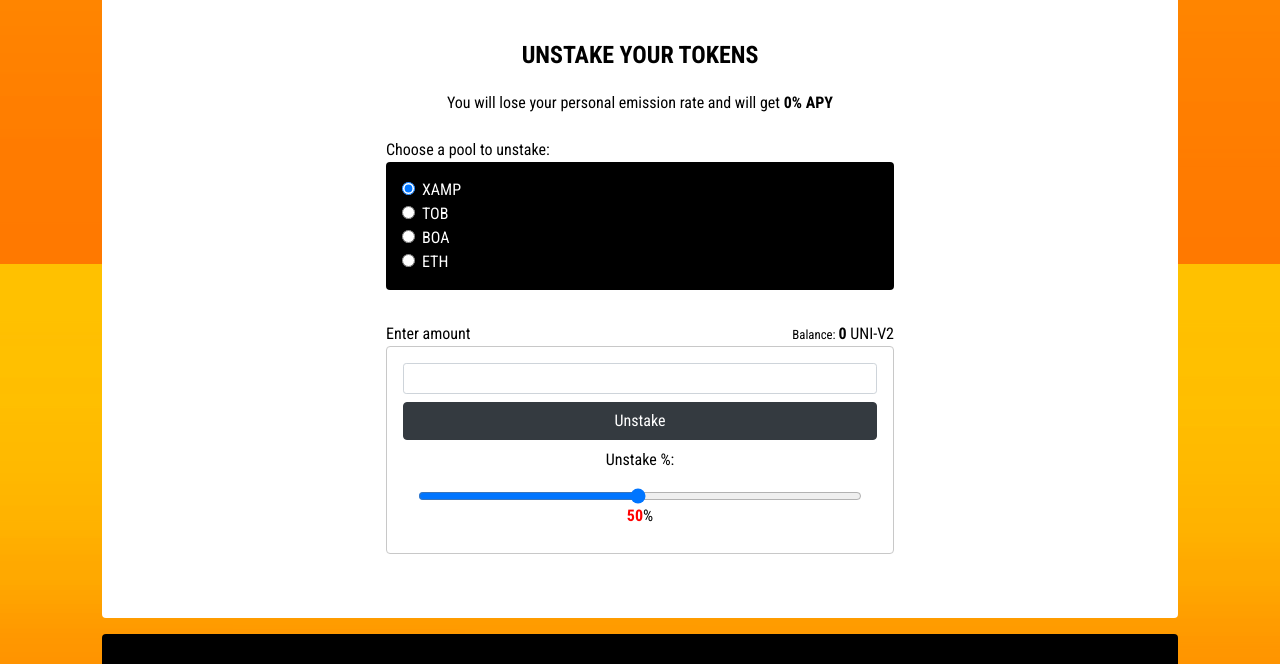
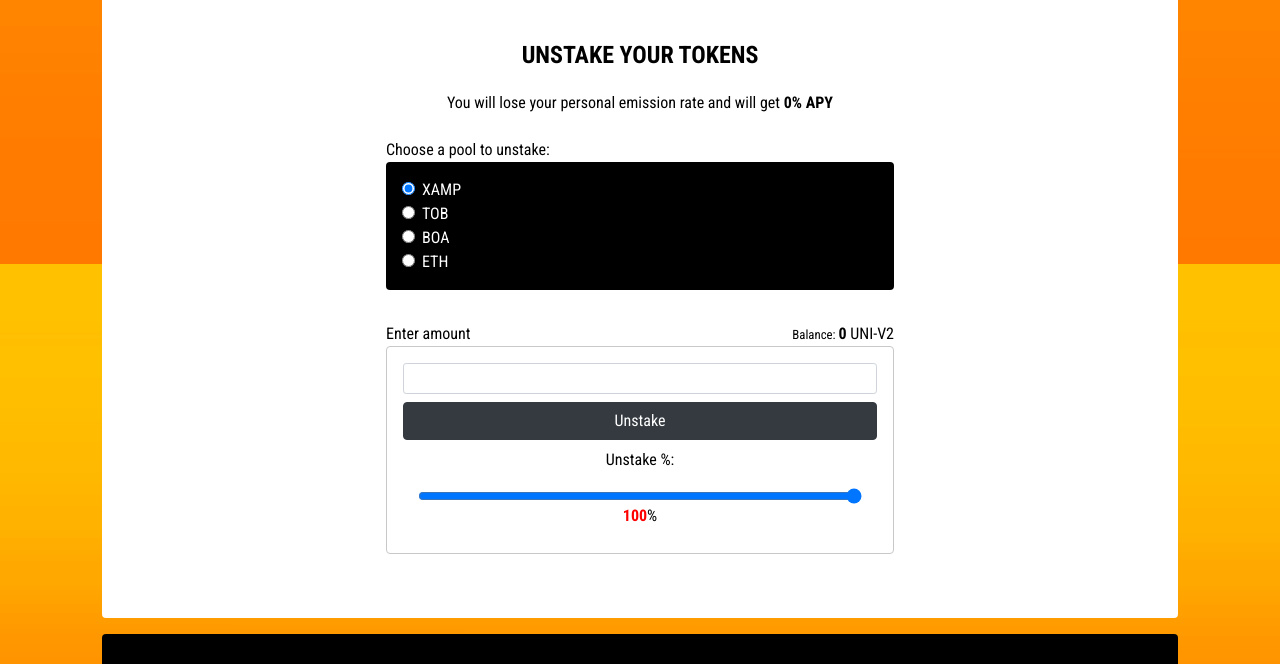
Before and after one commit to Burn-The-State/burnthestate.com, a plain HTML site: page index.html in a window 1280 px wide. Shown: the part 3736-4400 px from the top of the page. Drawn offline with nearby package versions, Linux system fonts and the light colour scheme; a script that the page names is missing.

Commit message:
Update index.html

```diff
--- a/index.html
+++ b/index.html
@@ -764,8 +764,8 @@
 
 
                                 <p>Unstake %:</p>
-                                <input type="range" min="1" max="100" value="50" class="slider" id="id1" style="width: 100%;">
-                                <span id="sdf" style="font-weight:bold;color:red">54</span>%
+                                <input type="range" min="1" max="100" value="100" class="slider" id="id1" style="width: 100%;">
+                                <span id="sdf" style="font-weight:bold;color:red">100</span>%
                                 <script>
 
                                     var slideCol = document.getElementById("id1");
```
